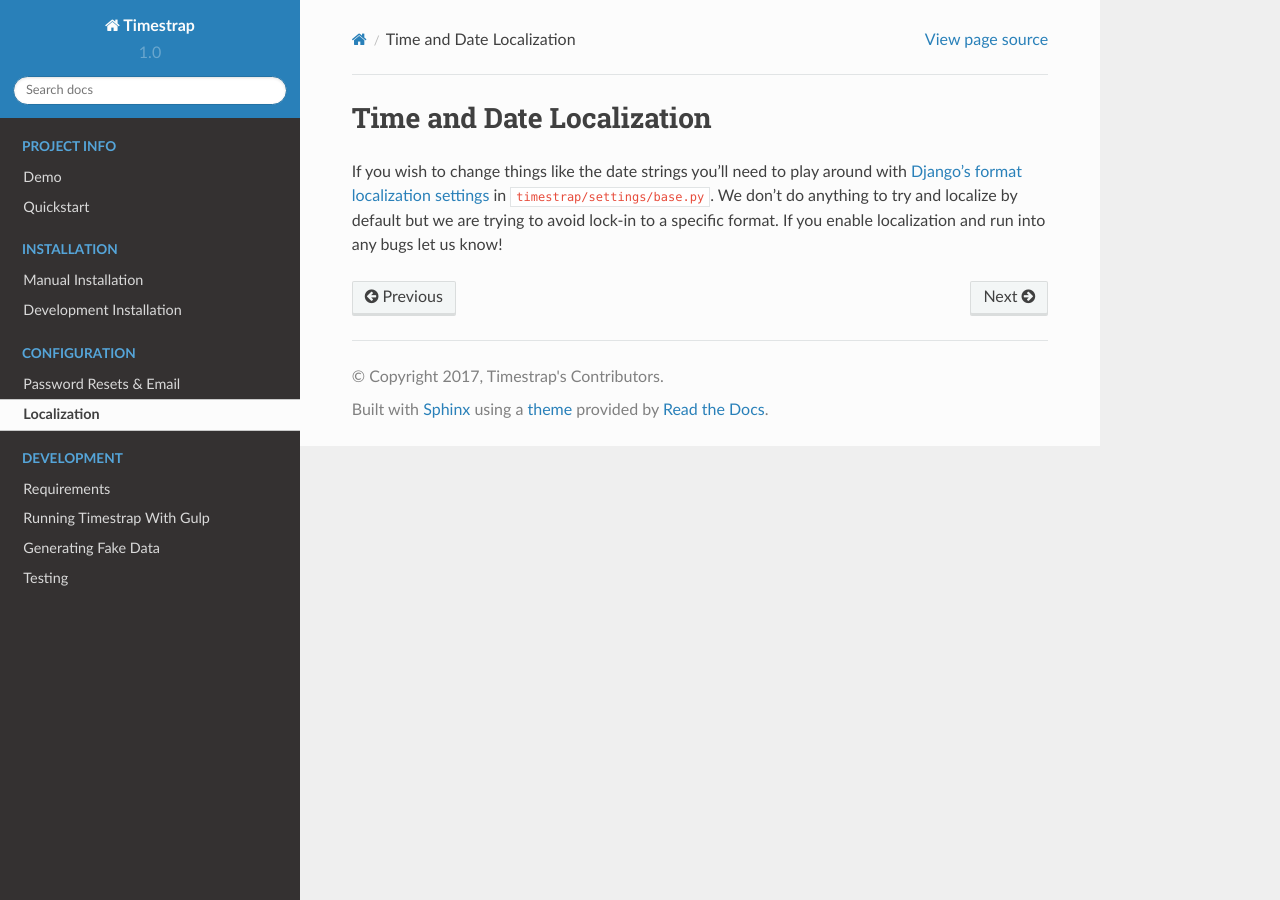
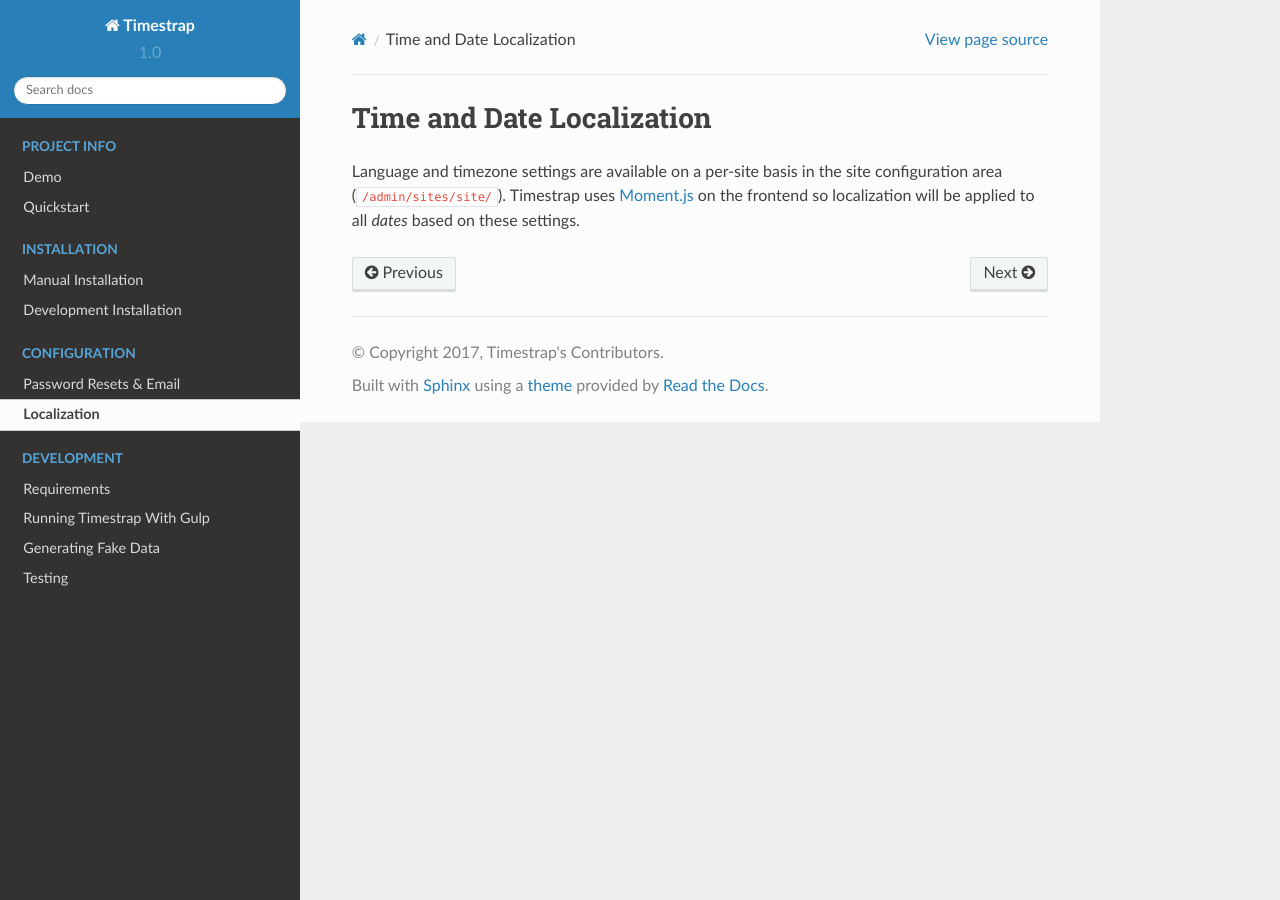
Before and after one commit to overshard/timestrap, a Sphinx documentation site: the page built from docs/configuration/localization.md, in a window 1280 px wide. Built offline with Sphinx 7.4.7 and the Read the Docs theme 2.0.0, drawn with Linux system fonts in a browser that asks for light colours.

Commit message:
Updated localization settings documentation.

```diff
--- a/docs/configuration/localization.md
+++ b/docs/configuration/localization.md
@@ -1,7 +1,6 @@
 ## Time and Date Localization
 
-If you wish to change things like the date strings you'll need to play around
-with [Django's format localization settings](https://docs.djangoproject.com/en/1.11/topics/i18n/formatting/#controlling-localization-in-templates)
-in `timestrap/settings/base.py`. We don't do anything to try and localize by
-default but we are trying to avoid lock-in to a specific format. If you enable
-localization and run into any bugs let us know!
+Language and timezone settings are available on a per-site basis in the site
+configuration area (`/admin/sites/site/`). Timestrap uses [Moment.js](http://momentjs.com/)
+on the frontend so localization will be applied to all *dates* based on these
+settings.
```
